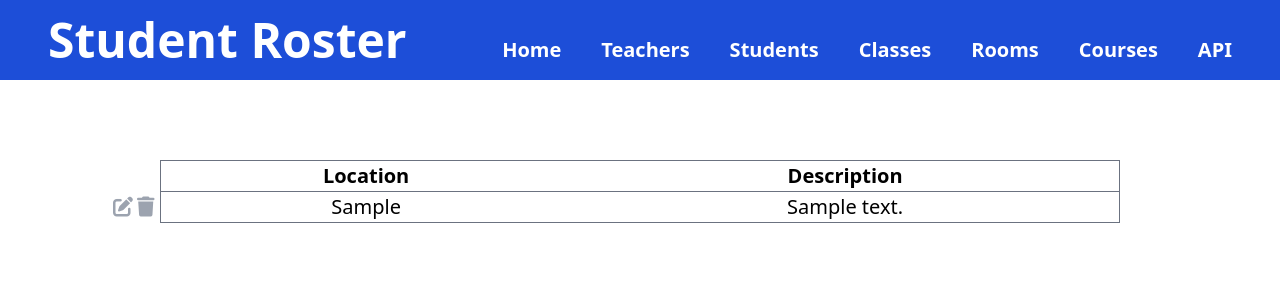
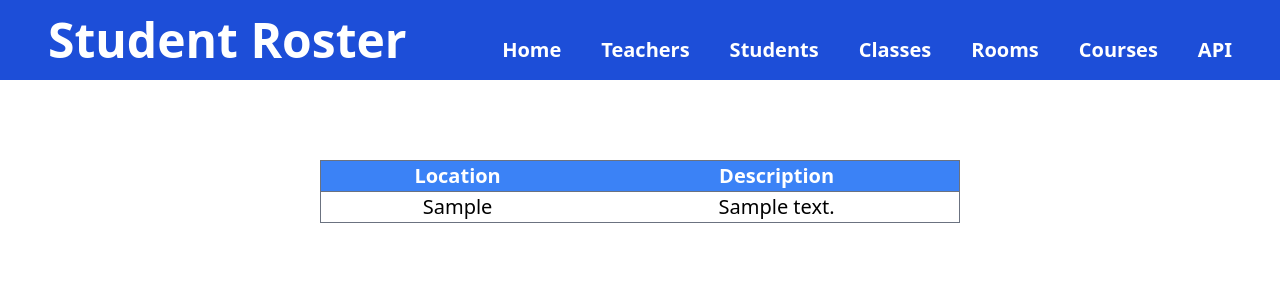
Before and after one commit to Maica08/Student-Rosters, a Flask app: page /rooms in a window 1280 px wide. Shown: the top 300 px of the page. Run offline with Flask 3, Linux system fonts and the light colour scheme; tables that the repository leaves empty or names only in its code hold one stand-in row (values such as "Sample post"); some libraries are stand-ins or nearby versions.

Commit message:
styles: modified table header colors in web templates

```diff
--- a/app.py
+++ b/app.py
@@ -19,7 +19,7 @@ app.register_blueprint(auth_bp, url_prefix='/auth')
 def execute_json(query, *args):
     cur = mysql.connection.cursor()
     try:
-        cur.execute(query, args if args else ())
+        cur.execute(query, *args if args else ())
         data = cur.fetchall()
     except Exception as e:
         return make_response(jsonify({"error": "Database error", "message": str(e)}), 500)
@@ -230,7 +230,7 @@ def get_classes_api():
         return make_response(jsonify({"message": "data not found"}), 404)
     return make_response(jsonify(results), 200)
 
-@app.route("/api/classes/<int:idclasses>", methods=["GET"])
+@app.route("/classes/<int:idclasses>", methods=["GET"])
 def get_class(idclasses):
     query = """
     SELECT
@@ -256,8 +256,8 @@ def get_class(idclasses):
     """
     cur_class = execute_template(query1, idclasses)
 
-    if isinstance((results, cur_class), make_response):
-        return results
+    if not results:
+        return make_response(jsonify({"message": "data not found"}), 404)
     return render_template('class.html', results=results, cur_class=cur_class)
 
 @app.route("/api/classes", methods=["POST"])
--- a/auth.py
+++ b/auth.py
@@ -1,6 +1,7 @@
 from flask import Blueprint, jsonify, request
 from functools import wraps
 from flask_jwt_extended import JWTManager, create_access_token, jwt_required, get_jwt_identity, get_jwt
+from datetime import timedelta
 
 auth_bp = Blueprint("auth", __name__)
 
@@ -45,7 +46,7 @@ def login():
     if not user or user["password"] != password:
         return jsonify({"error": "Invalid credentials"}), 401
 
-    access_token = create_access_token(identity=username, additional_claims={"role": user["role"]})
+    access_token = create_access_token(identity=username, additional_claims={"role": user["role"]}, expires_delta=timedelta(hours=8))
     return jsonify({"access_token": access_token}), 200
 
 @auth_bp.route("/protected", methods=["GET"])
--- a/templates/class.html
+++ b/templates/class.html
@@ -1,6 +1,6 @@
 {% extends 'base.html' %}
 
-{% block title %}Teachers{% endblock %}
+{% block title %}Class{% endblock %}
 
 {% block content %}
 <div class="flex flex-col w-full h-fit mt-[10rem] mb-10 flex items-center">
@@ -8,8 +8,8 @@
     <div class="w-3/4 text-3xl font-semibold mb-3">Students in {{ class['class description'] }}</div>
     {% endfor %}
 
-    <table class="w-3/4 border border-gray-500 text-xl">
-        <thead>
+    <table class="w-1/2 border border-gray-500 text-xl">
+        <thead class="bg-blue-500 text-white">
             <th class="font-bold text-center">
                 Student Name
             </th>
--- a/templates/classes.html
+++ b/templates/classes.html
@@ -5,7 +5,7 @@
 {% block content %}
 <div class="w-full h-fit mt-[10rem] mb-10 flex justify-center">
     <table class="w-3/4 border border-gray-500 text-xl">
-        <thead>
+        <thead class="bg-blue-500 text-white">
             <th class="font-bold text-center">
                 Class
             </th>
@@ -22,10 +22,6 @@
         {% for result in results %}
         <tr class="hover:bg-gray-200 ">
             <td class="border-t border-t-gray-500 text-center relative">
-                <div class="absolute flex -left-12 w-10 h-fit py-1 gap-1">
-                    <i class="fa-solid fa-pen-to-square text-gray-400 z-10"></i>
-                    <i class="fa-solid fa-trash text-gray-400 z-10"></i>
-                </div>
                 <a href="/classes/{{ result['idclasses'] }}">{{ result['class description'] }}</a>
             </td>
             <td class="border-t border-t-gray-500 text-center">{{ result['location'] }}</td>
--- a/templates/courses.html
+++ b/templates/courses.html
@@ -5,7 +5,7 @@
 {% block content %}
 <div class="w-full h-fit mt-[10rem] mb-10 flex justify-center">
     <table class="w-3/4 border border-gray-500 text-xl">
-        <thead>
+        <thead class="bg-blue-500 text-white">
             <th class="font-bold text-center">
                 Course Name
             </th>
@@ -16,10 +16,6 @@
         {% for result in results %}
         <tr class="hover:bg-gray-200 ">
             <td class="border-t border-t-gray-500 text-center relative">
-                <div class="absolute flex -left-12 w-10 h-fit py-1 gap-1">
-                    <i class="fa-solid fa-pen-to-square text-gray-400 z-10"></i>
-                    <i class="fa-solid fa-trash text-gray-400 z-10"></i>
-                </div>
                 {{ result['name'] }}
             </td>
             <td class="border-t border-t-gray-500 text-center">{{ result['code'] }}</td>
--- a/templates/index.html
+++ b/templates/index.html
@@ -5,7 +5,7 @@
 {% block content %}
 <div class="w-full h-fit mt-[10rem] mb-10 flex justify-center">
     <table class="w-3/4 border border-gray-500 text-xl">
-        <thead>
+        <thead class="bg-blue-500 text-white">
             <th class="font-bold">
                 Class
             </th>
--- a/templates/rooms.html
+++ b/templates/rooms.html
@@ -4,8 +4,8 @@
 
 {% block content %}
 <div class="w-full h-fit mt-[10rem] mb-10 flex justify-center">
-    <table class="w-3/4 border border-gray-500 text-xl">
-        <thead>
+    <table class="w-1/2 border border-gray-500 text-xl">
+        <thead class="bg-blue-500 text-white">
             <th class="font-bold text-center">
                 Location
             </th>
@@ -16,10 +16,6 @@
         {% for result in results %}
         <tr class="hover:bg-gray-200 ">
             <td class="border-t border-t-gray-500 text-center relative">
-                <div class="absolute flex -left-12 w-10 h-fit py-1 gap-1">
-                    <i class="fa-solid fa-pen-to-square text-gray-400 z-10"></i>
-                    <i class="fa-solid fa-trash text-gray-400 z-10"></i>
-                </div>
                 {{ result['location'] }}
             </td>
             <td class="border-t border-t-gray-500 text-center">{{ result['description'] }}</td>
--- a/templates/students.html
+++ b/templates/students.html
@@ -5,7 +5,7 @@
 {% block content %}
 <div class="w-full h-fit mt-[10rem] mb-10 flex justify-center">
     <table class="w-3/4 border border-gray-500 text-xl">
-        <thead>
+        <thead class="bg-blue-500 text-white">
             <th class="font-bold text-center">
                 First Name
             </th>
@@ -25,10 +25,6 @@
         {% for result in results %}
             <tr class="hover:bg-gray-200">
                 <td class="border-t border-t-gray-500 text-center relative">
-                    <div class="absolute flex -left-12 w-10 h-fit py-1 gap-1">
-                        <i class="fa-solid fa-pen-to-square z-10 text-gray-400"></i>
-                        <i class="fa-solid fa-trash z-10 text-gray-400"></i>
-                    </div>
                     {{ result['firstname'] }}</td>
                 <td class="border-t border-t-gray-500 text-center">{{ result['middlename'] }}</td>
                 <td class="border-t border-t-gray-500 text-center">{{ result['lastname'] }}</td>
--- a/templates/teachers.html
+++ b/templates/teachers.html
@@ -5,7 +5,7 @@
 {% block content %}
 <div class="w-full h-fit mt-[10rem] mb-10 flex justify-center">
     <table class="w-3/4 border border-gray-500 text-xl">
-        <thead>
+        <thead class="bg-blue-500 text-white">
             <th class="font-bold text-center">
                 First Name
             </th>
@@ -25,10 +25,6 @@
         {% for result in results %}
             <tr class="hover:bg-gray-200">
                 <td class="border-t border-t-gray-500 text-center relative">
-                    <div class="absolute flex -left-12 w-10 h-fit py-1 gap-1">
-                        <i class="fa-solid fa-pen-to-square z-10 text-gray-400"></i>
-                        <i class="fa-solid fa-trash z-10 text-gray-400"></i>
-                    </div>
                     {{ result['firstname'] }}
                 </td>
                 <td class="border-t border-t-gray-500 text-center">{{ result['middlename'] }}</td>
```
Also changed, not shown: 1 other file.
